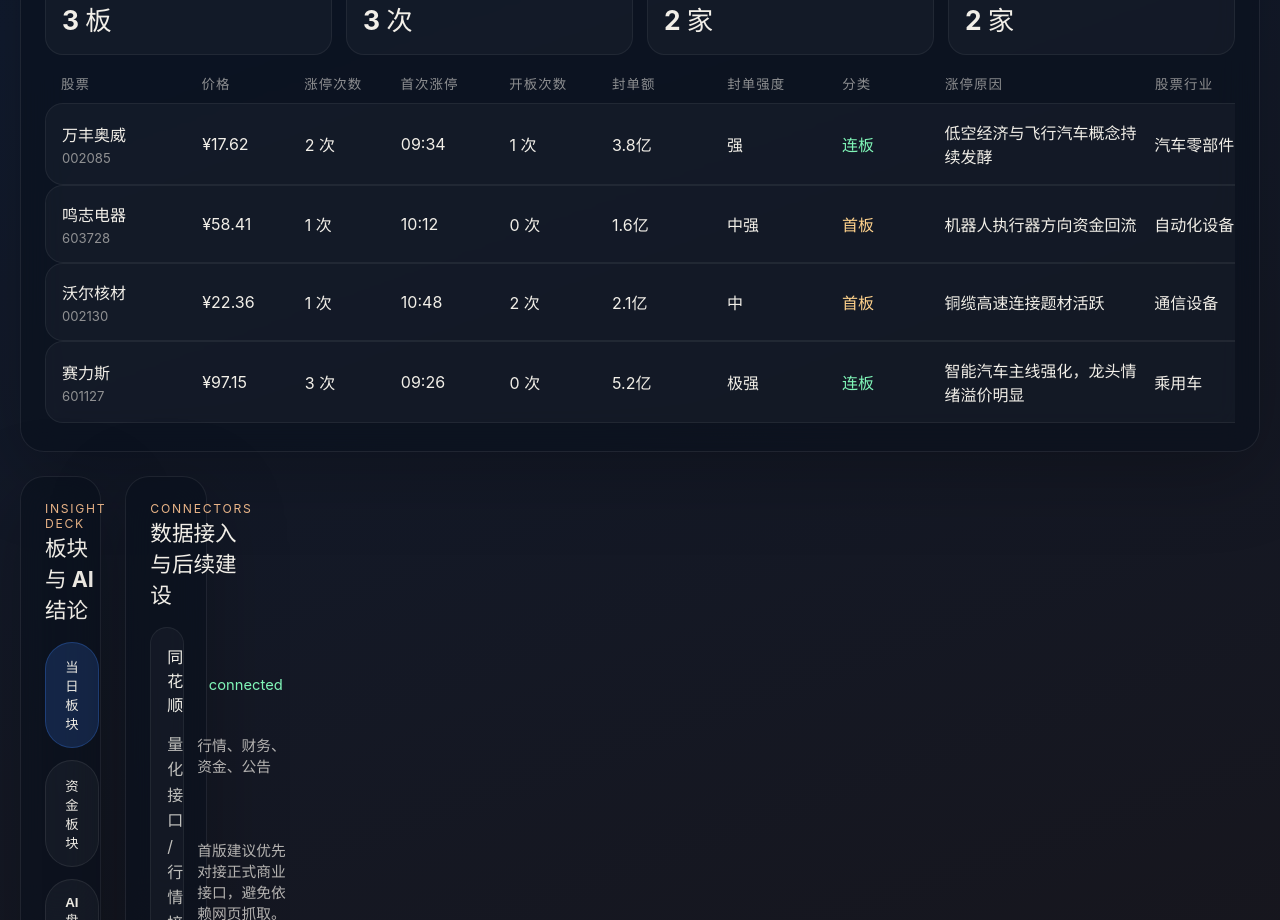
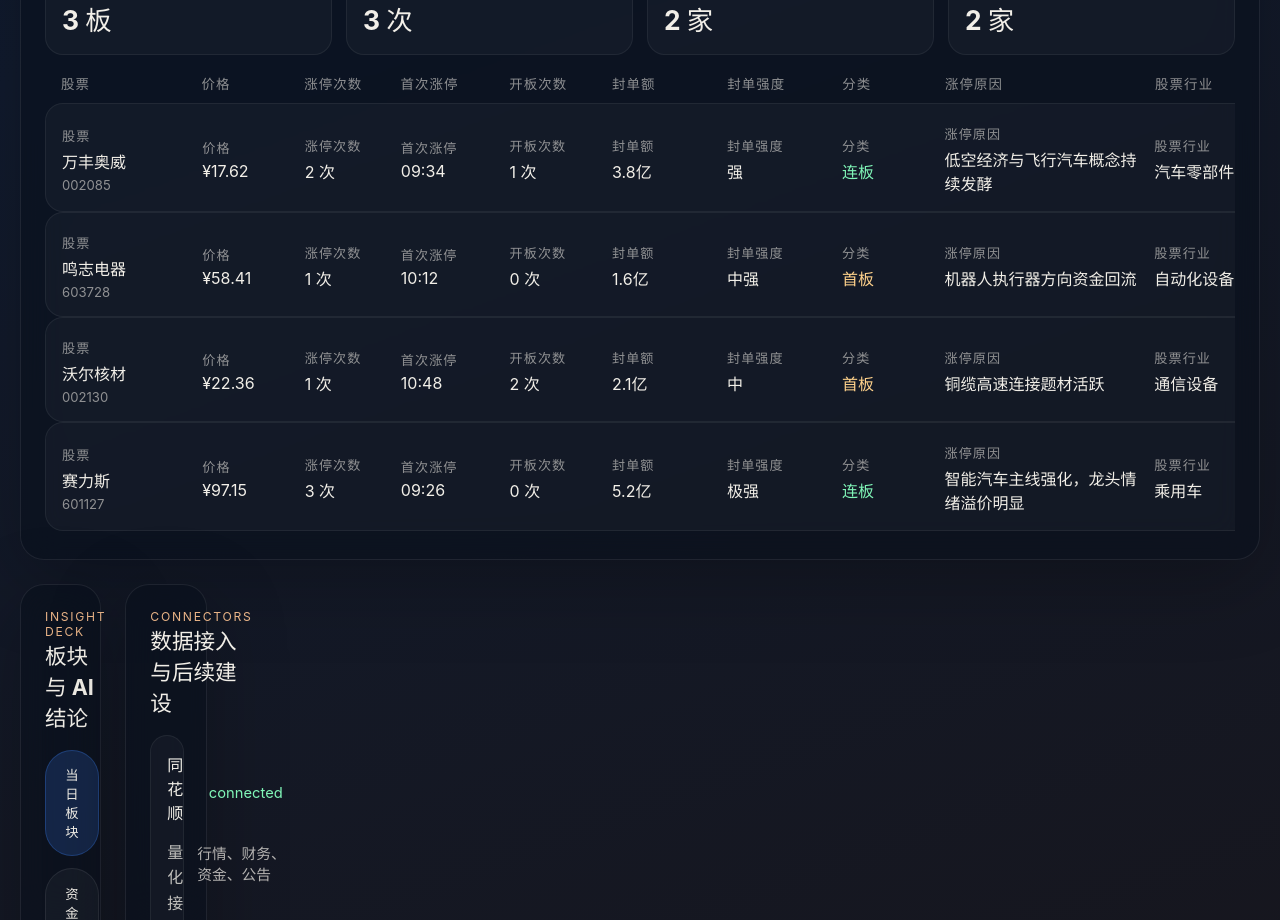
Before and after one commit to jesray1192-tempo/investpilot-dashboard, a React (Vite) app: page / in a window 1280 px wide. Shown: the part 2000-2920 px from the top of the page. Built offline with nearby package versions, Linux system fonts and the light colour scheme.

Commit message:
Convert responsive tables to mobile cards

```diff
--- a/src/App.tsx
+++ b/src/App.tsx
@@ -1,4 +1,4 @@
-import { ChangeEvent, DragEvent, useMemo, useState } from "react";
+import { ChangeEvent, DragEvent, ReactNode, useMemo, useState } from "react";
 import {
   dataSources,
   fundFlowBoards,
@@ -37,6 +37,23 @@ type UploadAsset = {
   kind: string;
   source: "file" | "link";
 };
+
+function FieldValue({
+  label,
+  value,
+  className = ""
+}: {
+  label: string;
+  value: ReactNode;
+  className?: string;
+}) {
+  return (
+    <span className={`field-pair ${className}`.trim()}>
+      <small className="field-label">{label}</small>
+      <span className="field-value">{value}</span>
+    </span>
+  );
+}
 
 interface NavItem {
   key: NavKey;
@@ -505,21 +522,31 @@ export default function App() {
                       </div>
                       {limitUpStocks.map((stock) => (
                         <div className="limitup-row" key={stock.code}>
-                          <span>
+                          <FieldValue
+                            label="股票"
+                            value={
+                              <>
                             <strong>{stock.name}</strong>
                             <small>{stock.code}</small>
-                          </span>
-                          <span>{currency(stock.price)}</span>
-                          <span>{stock.limitUpCount} 次</span>
-                          <span>{stock.firstLimitUpTime}</span>
-                          <span>{stock.openBoardCount} 次</span>
-                          <span>{stock.sealAmount}</span>
-                          <span>{stock.sealStrength}</span>
-                          <span className={stock.ladderType === "连板" ? "up" : "watch"}>
-                            {stock.ladderType}
-                          </span>
-                          <span>{stock.reason}</span>
-                          <span>{stock.industry}</span>
+                              </>
+                            }
+                          />
+                          <FieldValue label="价格" value={currency(stock.price)} />
+                          <FieldValue label="涨停次数" value={`${stock.limitUpCount} 次`} />
+                          <FieldValue label="首次涨停" value={stock.firstLimitUpTime} />
+                          <FieldValue label="开板次数" value={`${stock.openBoardCount} 次`} />
+                          <FieldValue label="封单额" value={stock.sealAmount} />
+                          <FieldValue label="封单强度" value={stock.sealStrength} />
+                          <FieldValue
+                            label="分类"
+                            value={
+                              <span className={stock.ladderType === "连板" ? "up" : "watch"}>
+                                {stock.ladderType}
+                              </span>
+                            }
+                          />
+                          <FieldValue label="涨停原因" value={stock.reason} />
+                          <FieldValue label="股票行业" value={stock.industry} />
                         </div>
                       ))}
                     </div>
@@ -790,23 +817,35 @@ export default function App() {
 
                         return (
                           <div className="table-row wide-table-row" key={item.code}>
-                            <span>
+                            <FieldValue
+                              label="股票"
+                              value={
+                                <>
                               <strong>{item.name}</strong>
                               <small>{item.code}</small>
-                            </span>
-                            <span>{item.shares}</span>
-                            <span>{currency(item.cost)}</span>
-                            <span>{currency(item.price)}</span>
-                            <span className={totalPnl >= 0 ? "up" : "down"}>
-                              {currency(totalPnl)}
-                            </span>
-                            <span className={returnRate >= 0 ? "up" : "down"}>
-                              {percent(returnRate)}
-                            </span>
-                            <span>
-                              目标 {item.targetPrice} / 止损 {item.stopLoss}
-                            </span>
-                            <span className="inline-thesis-cell">{thesis?.reason ?? item.thesis}</span>
+                                </>
+                              }
+                            />
+                            <FieldValue label="持仓股数" value={item.shares} />
+                            <FieldValue label="成本价" value={currency(item.cost)} />
+                            <FieldValue label="现价" value={currency(item.price)} />
+                            <FieldValue
+                              label="总盈亏"
+                              value={<span className={totalPnl >= 0 ? "up" : "down"}>{currency(totalPnl)}</span>}
+                            />
+                            <FieldValue
+                              label="收益率"
+                              value={<span className={returnRate >= 0 ? "up" : "down"}>{percent(returnRate)}</span>}
+                            />
+                            <FieldValue
+                              label="纪律"
+                              value={`目标 ${item.targetPrice} / 止损 ${item.stopLoss}`}
+                            />
+                            <FieldValue
+                              label="买入逻辑"
+                              className="inline-thesis-cell"
+                              value={thesis?.reason ?? item.thesis}
+                            />
                           </div>
                         );
                       })}
--- a/src/styles.css
+++ b/src/styles.css
@@ -795,6 +795,25 @@ h2 {
   min-width: 1120px;
 }
 
+.field-pair {
+  display: grid;
+  gap: 4px;
+  min-width: 0;
+}
+
+.field-label {
+  display: none;
+  color: rgba(242, 239, 232, 0.56);
+  font-size: 0.78rem;
+  text-transform: uppercase;
+  letter-spacing: 0.08em;
+}
+
+.field-value {
+  min-width: 0;
+  overflow-wrap: anywhere;
+}
+
 .inline-thesis-cell {
   color: rgba(242, 239, 232, 0.76);
   line-height: 1.55;
@@ -1074,6 +1093,32 @@ h2 {
     padding: 20px 16px 44px;
   }
 
+  .sidebar {
+    position: static;
+    padding: 16px;
+  }
+
+  .sidebar-brand {
+    margin-bottom: 14px;
+  }
+
+  .sidebar-nav {
+    display: flex;
+    gap: 10px;
+    overflow-x: auto;
+    padding-bottom: 6px;
+    scrollbar-width: none;
+  }
+
+  .sidebar-nav::-webkit-scrollbar {
+    display: none;
+  }
+
+  .nav-item {
+    min-width: 220px;
+    flex: 0 0 auto;
+  }
+
   .topbar,
   .market-strip-head,
   .source-item,
@@ -1118,6 +1163,10 @@ h2 {
     gap: 12px;
   }
 
+  .field-label {
+    display: block;
+  }
+
   .trade-side {
     text-align: left;
     max-width: none;
@@ -1149,7 +1198,10 @@ h2 {
   }
 
   .sidebar-nav {
+    display: grid;
     grid-template-columns: 1fr;
+    overflow: visible;
+    padding-bottom: 0;
   }
 
   .gauge-ring {
@@ -1179,6 +1231,10 @@ h2 {
   .limitup-summary-grid {
     grid-template-columns: 1fr 1fr;
   }
+
+  .nav-item {
+    min-width: 0;
+  }
 }
 
 @media (max-width: 640px) {
```
